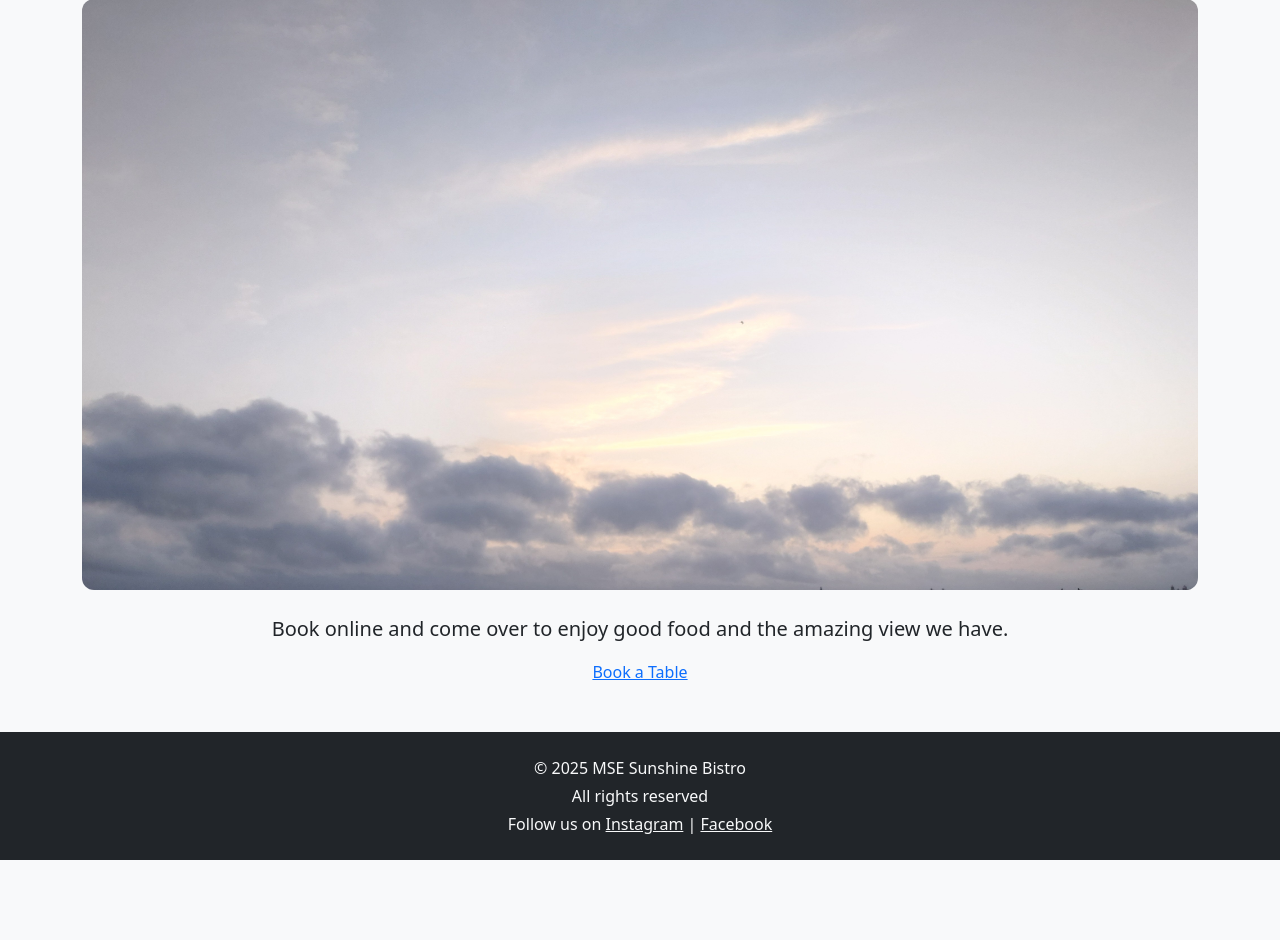
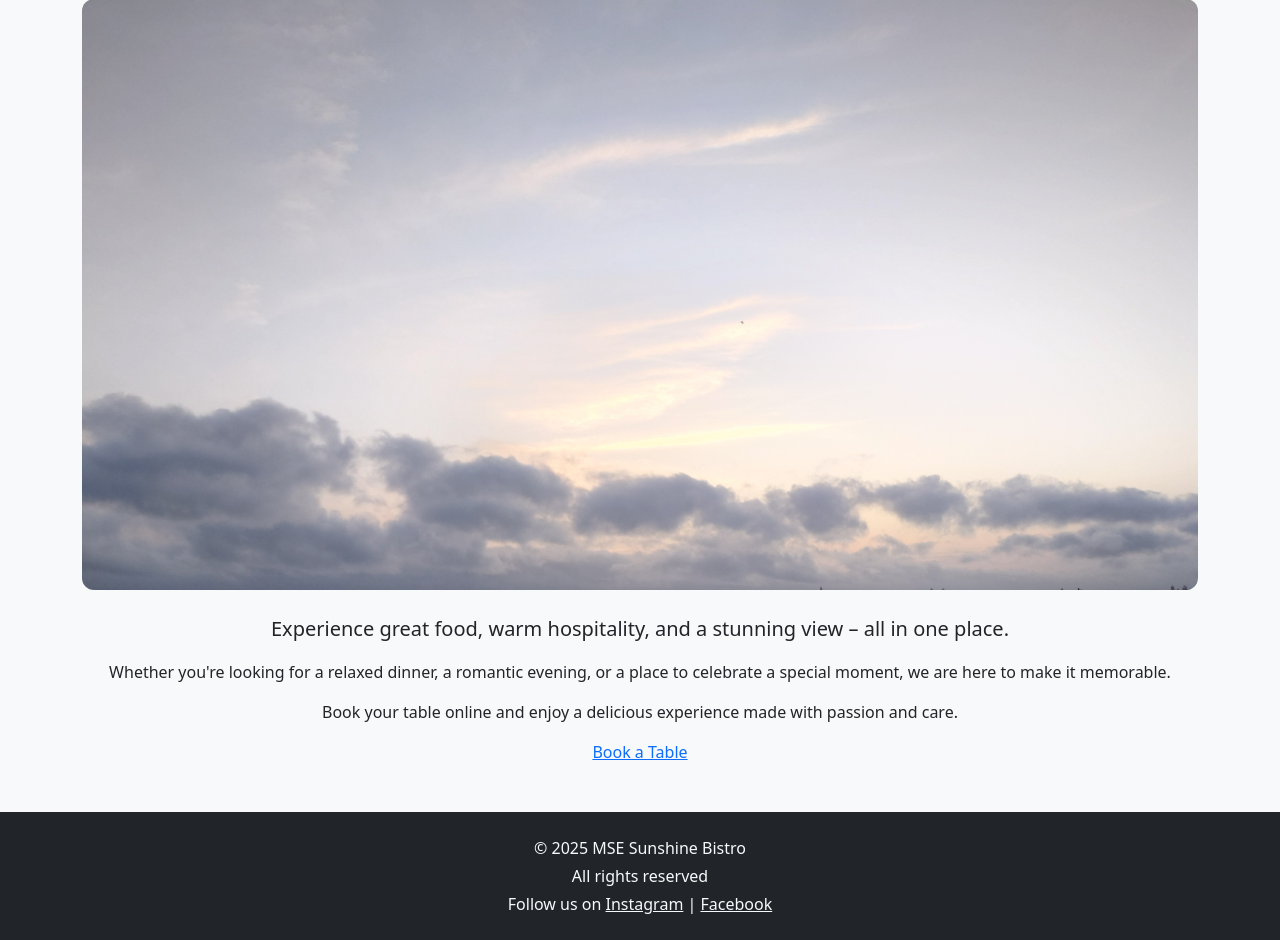
Before and after one commit to deadr1pley/mse-sunshine-bistro, a Django app: page / in a window 1280 px wide. Shown: the part 147-1087 px from the top of the page. Before the commit the page ends 1007 px from the top, so only its background shows below. Run offline with Django 4.2, Linux system fonts and the light colour scheme.

Commit message:
Uppdated text in home page

```diff
--- a/pages/templates/pages/home.html
+++ b/pages/templates/pages/home.html
@@ -7,7 +7,15 @@
         <h1>Welcome to MSE Sunshine Bistro</h1>
         <img src="{% static 'images/sunshine.JPG' %}" class="img-fluid mb-4" alt="Picture of a sunset">
 
-        <p class="lead">Book online and come over to enjoy good food and the amazing view we have.</p>
+        <p class="lead">
+            Experience great food, warm hospitality, and a stunning view – all in one place.</p>
+        <p>
+            Whether you're looking for a relaxed dinner, a romantic evening, or a place to celebrate a special moment,
+            we are here to make it memorable.
+        </p>
+        <p>
+            Book your table online and enjoy a delicious experience made with passion and care.
+        </p>
 
         <a href="{% url 'booking' %}" class="btn-primary mt-3">Book a Table</a>
     </div>
```
